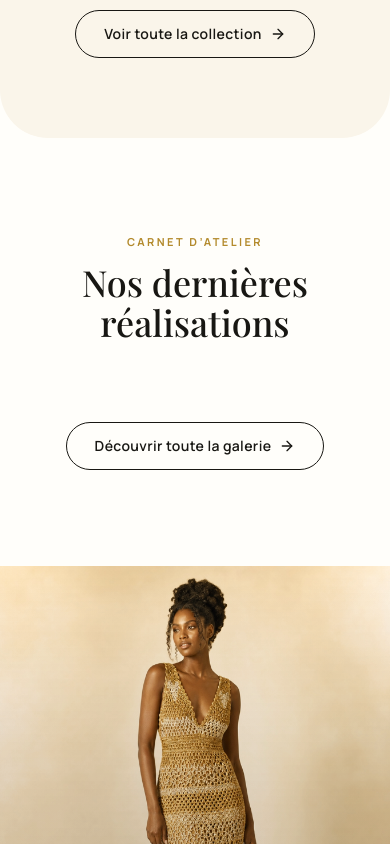
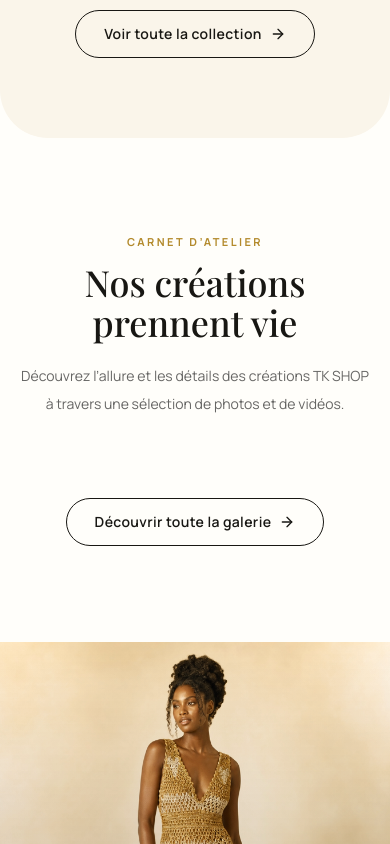
Before and after one commit to Mariusbia1/tk-shop, a React (Vite) app: page / in a window 390 px wide. Shown: the part 2020-2864 px from the top of the page. Built offline with nearby package versions, Linux system fonts and the light colour scheme; no server answers; the database is empty.

Commit message:
feat: improve mobile catalog, gallery showcase and loading experience

```diff
--- a/src/components/products/ProductCard.jsx
+++ b/src/components/products/ProductCard.jsx
@@ -12,6 +12,6 @@ export default function ProductCard({ product }) {
       <button aria-label="Ajouter aux favoris" className="absolute right-3 top-3 grid h-9 w-9 place-items-center rounded-full bg-white/90"><Heart className="h-4 w-4" /></button>
       <button disabled={unavailable} onClick={() => canQuickAdd ? addItem(product) : null} className="absolute bottom-3 left-3 right-3 flex items-center justify-center gap-2 rounded-full bg-plum/90 py-3 text-xs font-semibold text-white backdrop-blur transition disabled:cursor-not-allowed disabled:opacity-70 md:translate-y-14 md:group-hover:translate-y-0">{unavailable?'Indisponible':canQuickAdd ? <><Plus className="h-4 w-4" /> Ajouter au panier</> : <Link to={`/collections/${product.slug}`}>Choisir les options</Link>}</button>
     </div>
-    <div className="px-2 pb-3 pt-4"><p className="text-[10px] font-bold uppercase tracking-[.16em] text-gold">{product.category} au crochet</p><Link to={`/collections/${product.slug}`} className="mt-1 block font-display text-xl">{product.name}</Link><p className="mt-1 text-sm font-semibold text-gold">{formatCurrency(product.price)}</p></div>
+    <div className="px-2 pb-3 pt-4"><p className="text-[10px] font-bold uppercase tracking-[.16em] text-gold">{product.category}</p><Link to={`/collections/${product.slug}`} className="mt-1 block font-display text-xl">{product.name}</Link><p className="mt-1 text-sm font-semibold text-gold">{formatCurrency(product.price)}</p></div>
   </article>
 }
--- a/src/pages/public/HomePage.jsx
+++ b/src/pages/public/HomePage.jsx
@@ -37,7 +37,7 @@ export default function HomePage() {
     </section>
     <section className="knit-texture mx-auto max-w-4xl px-5 py-24 text-center"><p className="text-xs font-bold uppercase tracking-[.2em] text-gold">L’art du crochet</p><h2 className="mt-5 font-display text-4xl leading-tight md:text-5xl">Un point après l’autre.<br /><span className="italic text-gold">Une émotion à porter.</span></h2><p className="mx-auto mt-6 max-w-2xl leading-8 text-black/60">Chez TK SHOP, le fil de coton devient une silhouette moderne entre les mains de la créatrice. Chaque boucle est crochetée avec patience pour créer une pièce douce, durable et vraiment personnelle.</p></section>
     <section className="rounded-[3rem] bg-mist py-20 md:mx-5"><div className="mx-auto max-w-7xl px-5 lg:px-8"><SectionTitle eyebrow="Crochets coup de cœur">Nos créations signatures</SectionTitle><div className="grid grid-cols-1 gap-4 sm:grid-cols-2 md:grid-cols-4 md:gap-7">{products.filter(p => p.featured).map(p => <ProductCard key={p.id} product={p} />)}</div><div className="mt-12 text-center"><Button to="/collections" variant="outline">Voir toute la collection <ArrowRight className="h-4 w-4" /></Button></div></div></section>
-    <section className="mx-auto max-w-7xl px-5 py-24 lg:px-8"><SectionTitle eyebrow="Carnet d’atelier">Nos dernières réalisations</SectionTitle><div className="grid grid-cols-1 gap-4 sm:grid-cols-2 md:grid-cols-3">{gallery.slice(0,6).map((item,index)=><Link key={item.id} to="/galerie" className="group relative overflow-hidden rounded-[2rem] bg-mist shadow-soft">{item.mediaType==='video'?<video src={item.image} muted autoPlay loop playsInline preload="metadata" className="aspect-[4/5] h-full w-full object-cover"/>:<img src={item.image} alt={item.title} loading="lazy" className="aspect-[4/5] h-full w-full object-cover transition duration-700 group-hover:scale-105"/>}<span className="absolute inset-0 bg-gradient-to-t from-black/75 via-transparent to-transparent"/><span className="absolute inset-x-0 bottom-0 p-6 font-display text-2xl text-white">{item.title}<span className="mt-2 block text-[10px] font-sans font-bold uppercase tracking-[.18em] text-sand">{item.mediaType==='video'?'Voir la vidéo':'Voir la galerie'}</span></span></Link>)}</div><div className="mt-10 text-center"><Button to="/galerie" variant="outline">Découvrir toute la galerie <ArrowRight className="h-4 w-4"/></Button></div></section>
+    <section className="mx-auto max-w-7xl px-5 py-24 lg:px-8"><SectionTitle eyebrow="Carnet d’atelier">Nos créations prennent vie</SectionTitle><p className="mx-auto -mt-5 mb-10 max-w-2xl text-center text-sm leading-7 text-black/60">Découvrez l’allure et les détails des créations TK SHOP à travers une sélection de photos et de vidéos.</p><div className="grid grid-cols-1 gap-4 sm:grid-cols-2 md:grid-cols-3">{gallery.slice(0,6).map((item,index)=><Link key={item.id} to="/galerie" className="group relative overflow-hidden rounded-[2rem] bg-mist shadow-soft">{item.mediaType==='video'?<video src={item.image} muted autoPlay loop playsInline preload="metadata" className="aspect-[4/5] h-full w-full object-cover"/>:<img src={item.image} alt={item.title} loading="lazy" className="aspect-[4/5] h-full w-full object-cover transition duration-700 group-hover:scale-105"/>}<span className="absolute inset-0 bg-gradient-to-t from-black/75 via-transparent to-transparent"/><span className="absolute inset-x-0 bottom-0 p-6 font-display text-2xl text-white">{item.title}<span className="mt-2 block text-[10px] font-sans font-bold uppercase tracking-[.18em] text-sand">{item.mediaType==='video'?'Voir la vidéo':'Voir la galerie'}</span></span></Link>)}</div><div className="mt-10 text-center"><Button to="/galerie" variant="outline">Découvrir toute la galerie <ArrowRight className="h-4 w-4"/></Button></div></section>
     <section className="grid overflow-hidden bg-linen md:mx-5 md:rounded-[3rem] md:grid-cols-2"><div className="relative min-h-[500px]"><img src={heroCrochet} alt="Création au crochet dans l’atelier" className="absolute inset-0 h-full w-full object-cover" /><div className="absolute inset-0 bg-goldSoft/20 mix-blend-color" /><div className="absolute inset-0 bg-gradient-to-t from-plum/25 to-transparent" /></div><div className="knit-texture flex items-center p-10 md:p-20"><div><p className="text-xs font-bold uppercase tracking-[.2em] text-gold">La main derrière le crochet</p><h2 className="mt-5 font-display text-4xl md:text-5xl">Le crochet comme langage</h2><p className="mt-6 max-w-lg leading-8 text-black/65">TK imagine des silhouettes féminines à partir de fils doux, de boucles et de motifs ajourés. Chaque pièce porte la trace du geste, le temps de la création et une attention rien que pour vous.</p><Button to="/a-propos" variant="outline" className="mt-8">Entrer dans l’atelier</Button></div></div></section>
     <section className="mx-auto max-w-7xl px-5 py-24 lg:px-8"><div className="grid gap-8 md:grid-cols-4">{[[Hand,'Fait à la main'],[Gem,'Matières choisies'],[HeartHandshake,'Sur mesure'],[PackageCheck,'Livraison soignée']].map(([Icon,t]) => <div key={t} className="border-t border-gold pt-6"><Icon className="h-6 w-6 text-gold" /><h3 className="mt-4 font-display text-xl">{t}</h3><p className="mt-2 text-sm leading-6 text-black/55">Une attention sincère portée à chaque étape de votre création.</p></div>)}</div></section>
     <section className="bg-gradient-to-br from-plum via-brown to-gold py-24 text-white"><div className="mx-auto max-w-7xl px-5 lg:px-8"><SectionTitle eyebrow="Elles racontent">Portées avec émotion</SectionTitle><div className="grid gap-5 md:grid-cols-4">{testimonials.map(t => <blockquote key={t.name} className="rounded-3xl border border-white/15 bg-white/10 p-6 backdrop-blur"><p className="font-display text-xl leading-8">« {t.text} »</p><footer className="mt-6 text-xs uppercase tracking-wider text-sand">{t.name} — {t.city}</footer></blockquote>)}</div></div></section>
```
